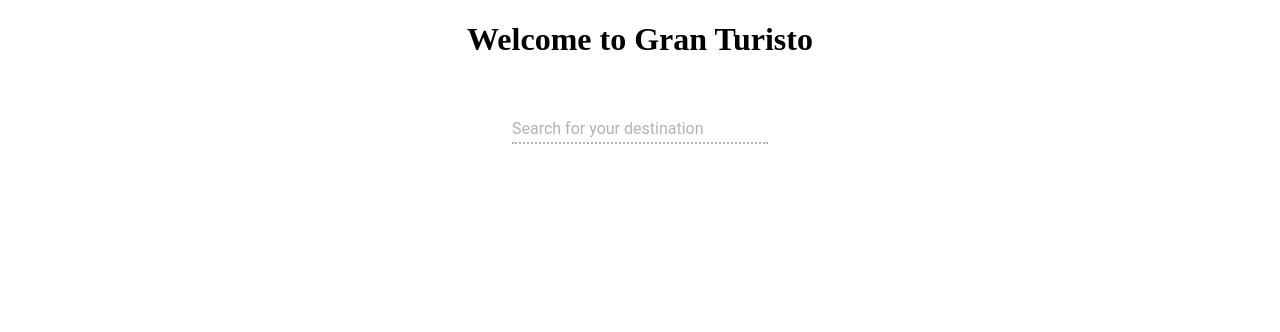
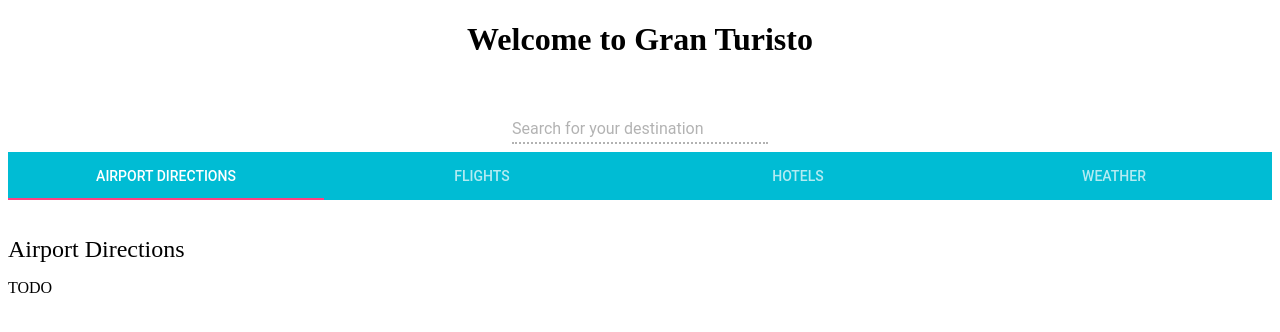
Before and after one commit to jshaker/granturisto, a React app: page / in a window 1280 px wide. Shown: the top 332 px of the page. Built offline with nearby package versions, Linux system fonts and the light colour scheme; no server answers; what react-tap-event-plugin would draw is missing.

Commit message:
added tab view

```diff
--- a/src/App.js
+++ b/src/App.js
@@ -3,10 +3,17 @@ import AutoComplete from 'material-ui/AutoComplete';
 import MuiThemeProvider from 'material-ui/styles/MuiThemeProvider';
 import $ from 'jquery';
 import CircularProgress from 'material-ui/CircularProgress';
+import {Tabs, Tab} from 'material-ui/Tabs';
 
-const style = {
+const styles = {
   container: {
     textAlign: 'center'
+  },
+  headline: {
+    fontSize: 24,
+    paddingTop: 16,
+    marginBottom: 12,
+    fontWeight: 400,
   }
 };
 
@@ -17,10 +24,12 @@ class App extends React.Component {
     this.state = {
       dataSource: [],
       userLocation: null,
-      loading: false
+      loading: false,
+      tabIndex: 'Airport Directions',
     };
     this.handleUpdateInput = this.handleUpdateInput.bind(this);
     this.onNewRequest = this.onNewRequest.bind(this);
+    this.handleTabChange = this.handleTabChange.bind(this);
   }
 
   componentDidMount(){
@@ -28,6 +37,12 @@ class App extends React.Component {
       this.setState({userLocation: location.coords});
     }.bind(this));
   }
+
+  handleTabChange(tabIndex){
+    this.setState({
+      tabIndex: tabIndex,
+    });
+  };
 
   handleUpdateInput(text){
     if(text.trim() === ""){
@@ -72,7 +87,7 @@ class App extends React.Component {
 
     return (
       <MuiThemeProvider>
-        <div style={style.container}>
+        <div style={styles.container}>
           <h1>Welcome to Gran Turisto</h1>
           <AutoComplete
             floatingLabelText="Search for your destination"
@@ -88,6 +103,42 @@ class App extends React.Component {
           <div>
             {this.state.loading ? <CircularProgress size={80} thickness={5} /> : null}
           </div>
+          <div>
+            <Tabs value={this.state.tabIndex} onChange={this.handleTabChange}>
+              <Tab label="Airport Directions" value="Airport Directions">
+                <div>
+                  <h2 style={styles.headline}>Airport Directions</h2>
+                  <p>
+                    TODO
+                  </p>
+                </div>
+              </Tab>
+              <Tab label="Flights" value="Flights">
+                <div>
+                  <h2 style={styles.headline}>Flights</h2>
+                  <p>
+                    TODO
+                  </p>
+                </div>
+              </Tab>
+              <Tab label="Hotels" value="Hotels">
+                <div>
+                  <h2 style={styles.headline}>Hotels</h2>
+                  <p>
+                    TODO
+                  </p>
+                </div>
+              </Tab>
+              <Tab label="Weather" value="Weather">
+                <div>
+                  <h2 style={styles.headline}>Weather</h2>
+                  <p>
+                    TODO
+                  </p>
+                </div>
+              </Tab>
+            </Tabs>
+          </div>
         </div>
       </MuiThemeProvider>
     );
```
